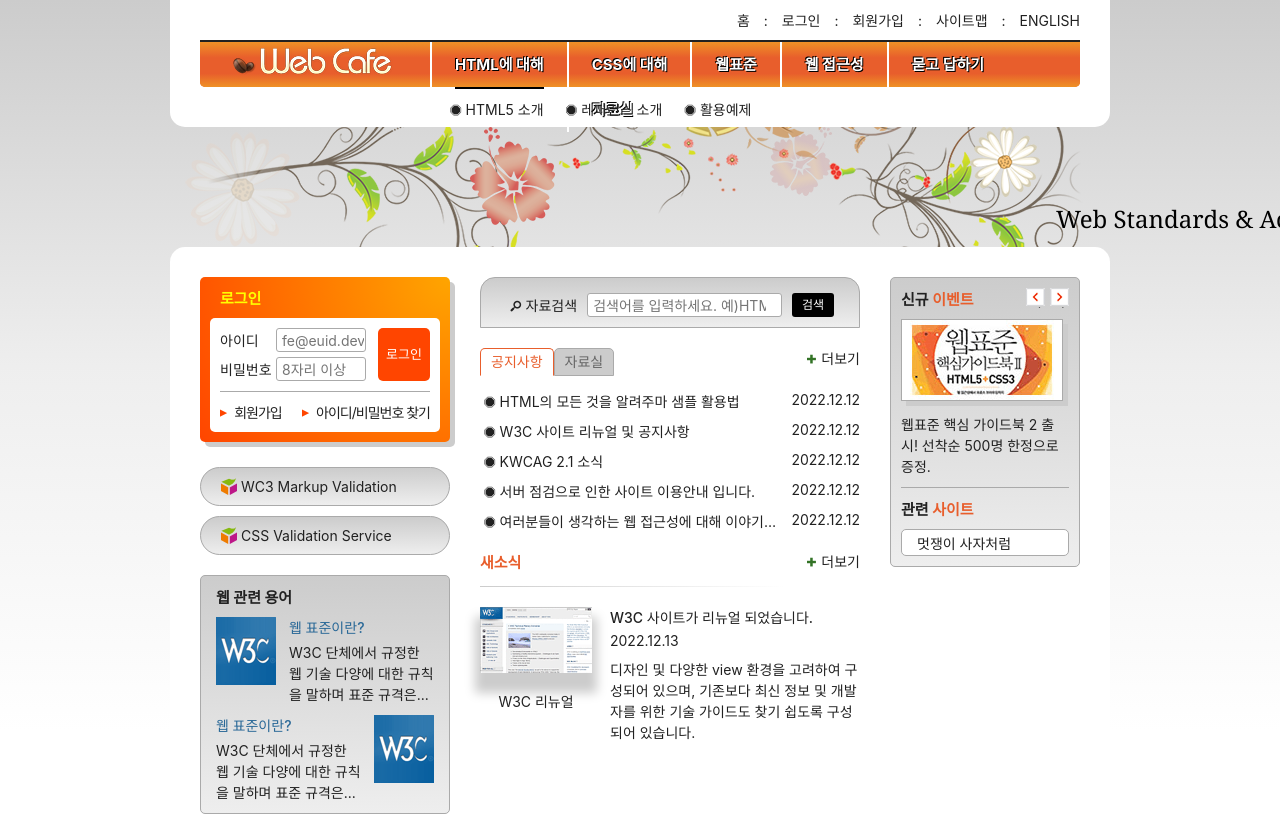
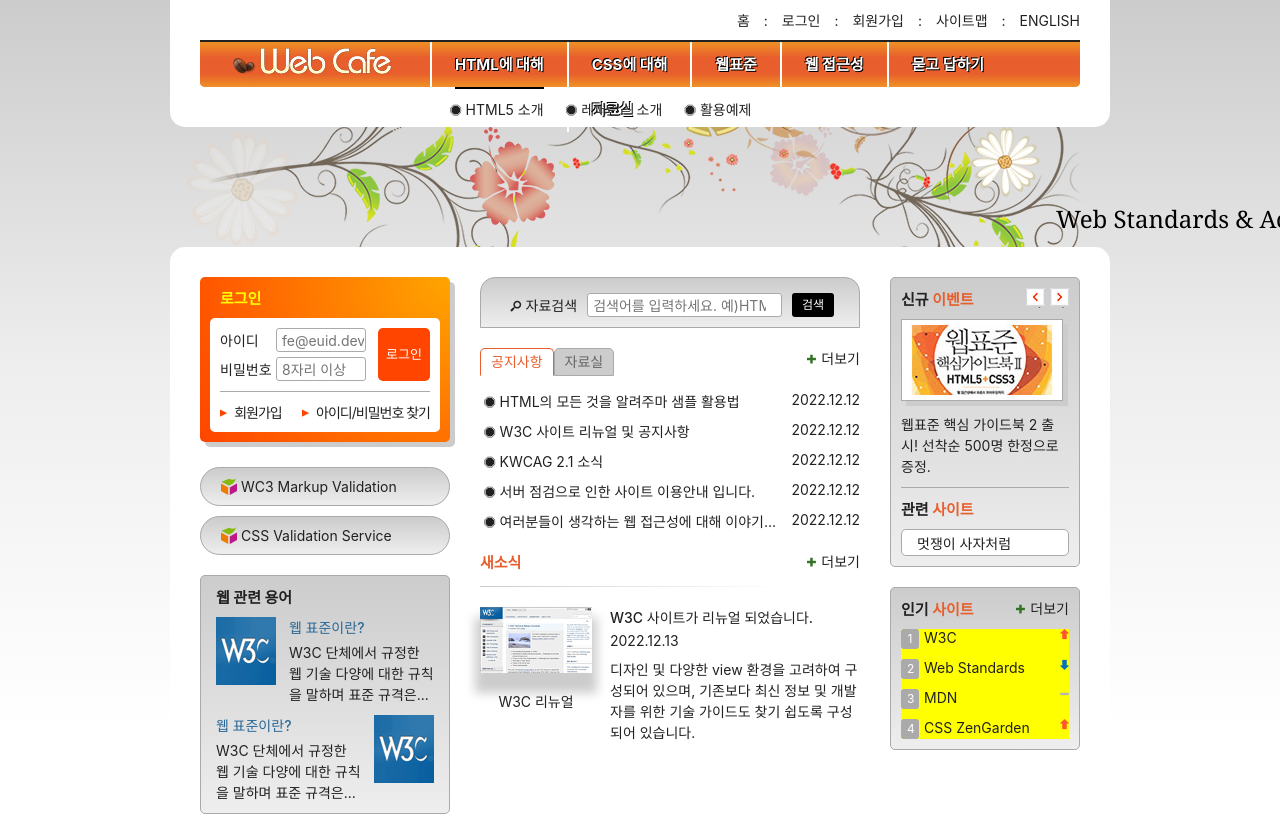
Before and after one commit to no-support/HTML5, a plain HTML site: page index.html in a window 1280 px wide. Shown: the top 817 px of the page. Drawn offline with Linux system fonts and the light colour scheme; a web font is replaced by a local one.

Commit message:
인기 사이트 sprite 배치 ing

```diff
--- a/index.html
+++ b/index.html
@@ -334,6 +334,18 @@
           </ul>
         </section>
       </div>
+      <div class="gradient-effect margin-top-default">
+        <section class="favorite">
+          <h2 class="favorite-title text-xl">인기 <span class="accent-color">사이트</span></h2>
+          <ol class="favorite-list margin-top-normal">
+            <li class="no1"><a href="/">W3C</a><em class="up"><span class="a11y-hidden">순위 상승</span></em></li>
+            <li class="no2"><a href="/">Web Standards</a><em class="down"><span class="a11y-hidden">순위 하락</span></em></li>
+            <li class="no3"><a href="/">MDN</a><em class="stop"><span class="a11y-hidden">순위 변동없음</span></em></li>
+            <li class="no4"><a href="/">CSS ZenGarden</a><em class="up"><span class="a11y-hidden">순위 상승</span></em></li>
+          </ol>
+          <a href="/" class="more favorite-more icon-plus" title="인기 사이트">더보기</a>
+        </section>
+      </div>
     </div>
   </main>
   <article class="slogan">슬로건</article>
--- a/styles/module.css
+++ b/styles/module.css
@@ -14,3 +14,27 @@
   font-size: 1.5rem;
   font-weight: 700;
 }
+
+.margin-top-default {
+  margin-top: 20px;
+}
+
+.margin-top-thin {
+  margin-top: 5px;
+}
+
+.margin-top-normal {
+  margin-top: 10px;
+}
+
+.margin-top-large {
+  margin-top: 15px;
+}
+
+.margin-top-10 {
+  margin-top: 10px;
+}
+
+.margin-top-15 {
+  margin-top: 15px;
+}
--- a/styles/style.css
+++ b/styles/style.css
@@ -841,6 +841,90 @@
   padding: 10px 0;
 }
 
+
+
+/* 인기 사이트 */
+.favorite {
+  position: relative;
+}
+
+.favorite-list {
+  background-color: yellow;
+  /* 스크린 리더가 못 읽음 */
+  list-style-type: none;
+  /* 스크린 리더가 읽음 */
+  /* overflow: hidden; */
+}
+
+.favorite-list li {
+  margin-top: 10px;
+  counter-increment: number;
+  position: relative;
+}
+
+.favorite-list li::before {
+  content: counter(number);
+  background-color: #aaa;
+  color: #fff;
+  padding: 1px 6px;
+  font-size: 1.2rem;
+  margin-right: 5px;
+  border-radius: 3px;
+  display: inline-block;
+  width: 1.5em;
+  text-align: center;
+  line-height: 1.5;
+}
+
+.up, .stop, .down {
+  display: inline-block;
+  width: 20px;
+  height: 11px;
+  background-color: pink;
+  position: absolute;
+  right: 0;
+}
+
+.up {
+  width: 9px;
+  height: 11px;
+  background: url(./images/rank.png) no-repeat 0 0;
+}
+
+.stop {
+  width: 9px;
+  height: 11px;
+  background: url(./images/rank.png) no-repeat 0 -22px;
+}
+
+.down {
+  width: 9px;
+  height: 11px;
+  background: url(./images/rank.png) no-repeat 0 -44px;
+}
+
+/*  flex쓰지 말 것
+h: 55px
+  h 11 (중간 오른쪽 끝에)
+  w 9
+*/
+
+
+
+.favorite-more {
+  position: absolute;
+  top: -8px;
+  right: -8px;
+  padding: 8px;
+}
+
+
+
+
+
+
+
+
 /* 슬로건 */
 .slogan {
   background: skyblue;
```
